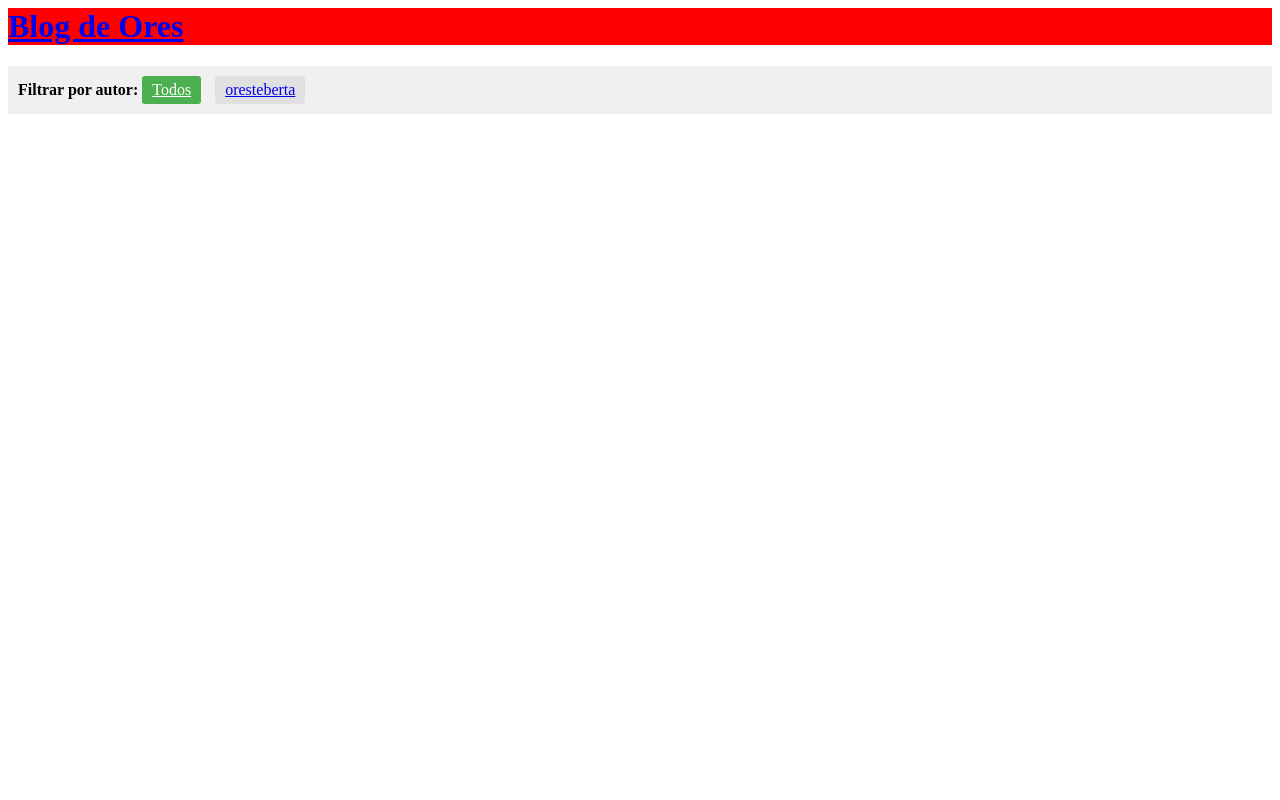
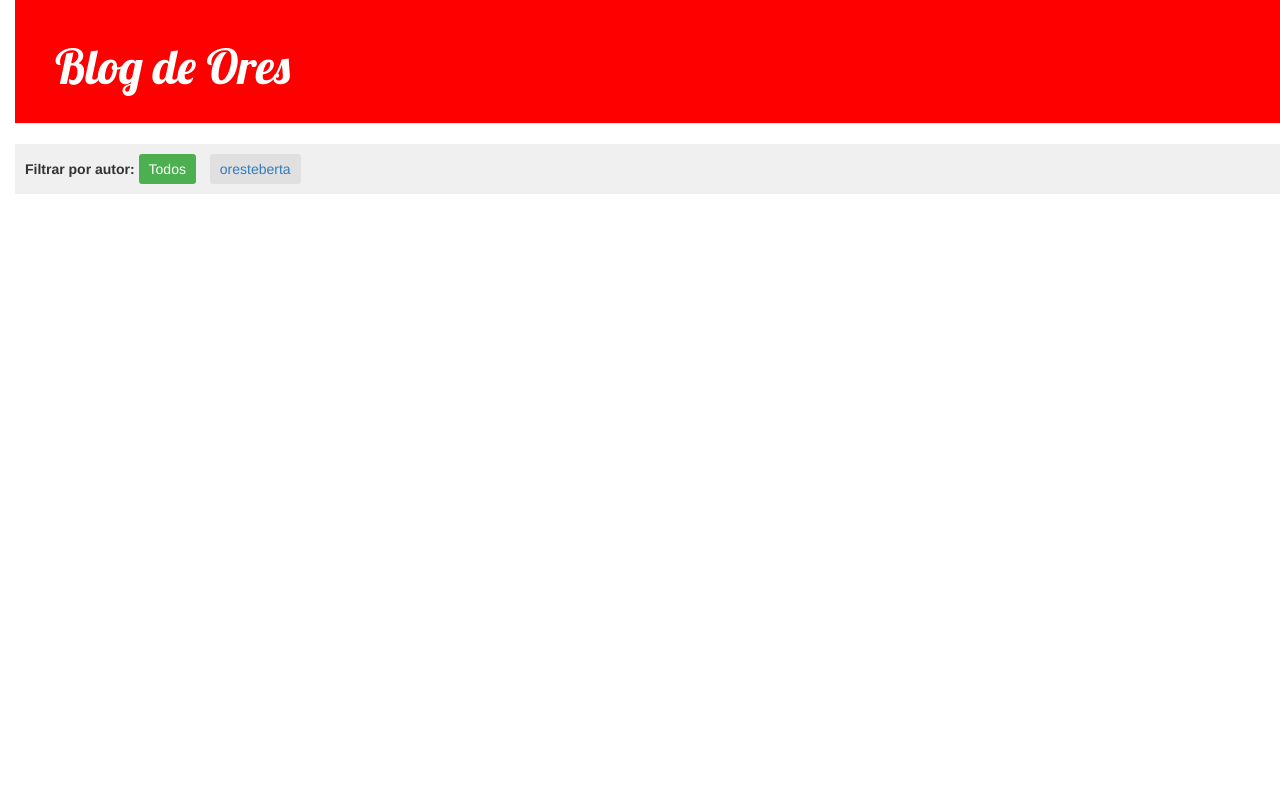
Before and after one commit to ores999/proyDjango, a Django app: template blog/templates/blog/lista_publicaciones.html in a window 1280 px wide. Run offline with Django 3.2, Linux system fonts and the light colour scheme; the template is opened without the code that fills it: values that come from a table or form of the project are taken from there, others are empty; data comes from the database, SQL or seed files in the repository; both versions use the stored data as it was after the commit; some libraries are stand-ins or nearby versions.

Commit message:
Modificaciones CSS

```diff
--- a/blog/models.py
+++ b/blog/models.py
@@ -8,6 +8,7 @@
     texto = models.TextField()
     fecha_creacion = models.DateTimeField(default=timezone.now)
     hora_creacion = models.DateTimeField(blank=True, null=True)
+    fecha_publicacion = models.DateTimeField(blank=True, null=True)
 
     def publicar(self):
         self.fecha_publicacion = timezone.now()
@@ -15,5 +16,3 @@
 
     def __str__(self):
         return self.titulo
-
-fecha_publicacion = models.DateTimeField(blank=True, null=True)
--- /dev/null
+++ b/blog/static/css/blog.css
@@ -0,0 +1,68 @@
+h1 a, h2 a {
+color: #C25100;
+font-family: 'Lobster';
+}
+
+body {
+padding-left: 15px;
+}
+
+.filtro-usuarios {
+            margin: 15px 0;
+            padding: 10px;
+            background: #f0f0f0;
+        }
+        .usuario-filtro {
+            display: inline-block;
+            margin-right: 10px;
+            padding: 5px 10px;
+            background: #e0e0e0;
+            border-radius: 3px;
+        }
+        .usuario-filtro.activo {
+            background: #4CAF50;
+            color: white;
+        }
+        .limpiar-filtro {
+            display: inline-block;
+            margin-left: 10px;
+            color: #666;
+        }
+
+.page-header {
+background-color: #C25100;
+margin-top: 0;
+padding: 20px 20px 20px 40px;
+}
+.page-header h1, .page-header h1 a, .page-header h1 a:visited, .page-header h1 a:active {
+color: #ffffff;
+font-size: 36pt;
+text-decoration: none;
+}
+.content {
+margin-left: 40px;
+}
+h1, h2, h3, h4 {
+font-family: 'Lobster', cursive;
+}
+.date {
+color: #828282;
+}
+.save {
+float: right;
+}
+.post-form textarea, .post-form input {
+width: 100%;
+}
+.top-menu, .top-menu:hover, .top-menu:visited {
+color: #ffffff;
+float: right;
+font-size: 26pt;
+margin-right: 20px;
+}
+.post {
+margin-bottom: 70px;
+}
+.post h2 a, .post h2 a:visited {
+color: #000000;
+}
--- a/blog/templates/blog/lista_publicaciones.html
+++ b/blog/templates/blog/lista_publicaciones.html
@@ -1,33 +1,14 @@
 {% load static %}
 <html>
 <head>
+    <link href="//fonts.googleapis.com/css?family=Lobster&subset=latin,latin-ext" rel="stylesheet" type="text/css">
+    <link rel="stylesheet" href="//maxcdn.bootstrapcdn.com/bootstrap/3.2.0/css/bootstrap.min.css">
+    <link rel="stylesheet" href="//maxcdn.bootstrapcdn.com/bootstrap/3.2.0/css/bootstrap-theme.min.css">
+    <link rel="stylesheet" href="{% static 'css/blog.css' %}">
     <title>Blog de Ores</title>
-    <style>
-        .filtro-usuarios {
-            margin: 15px 0;
-            padding: 10px;
-            background: #f0f0f0;
-        }
-        .usuario-filtro {
-            display: inline-block;
-            margin-right: 10px;
-            padding: 5px 10px;
-            background: #e0e0e0;
-            border-radius: 3px;
-        }
-        .usuario-filtro.activo {
-            background: #4CAF50;
-            color: white;
-        }
-        .limpiar-filtro {
-            display: inline-block;
-            margin-left: 10px;
-            color: #666;
-        }
-    </style>
 </head>
 <body>
-    <div style="background: red;">
+    <div class="page-header" style="background: red;">
         <h1><a href="/">Blog de Ores</a></h1>
     </div>
     <!-- Filtro por usuario usando enlaces -->
@@ -50,7 +31,7 @@
 
    <!-- Lista de publicaciones -->
 
-   <div>
+   <div class="post">
     {% for publicacion in publicaciones %}
     <p>Publicado: {{ publicacion.fecha_publicacion }} por autor/a: {{ publicacion.autor.username }} </p>
     <h2> <a href=""> {{publicacion.titulo}} </a> </h2>
@@ -58,5 +39,22 @@
     <hr>
     {% endfor %}
    </div>
+
+    <div class="content container">
+        <div class="row">
+            <div class="col-md-8">
+                {% for publicacion in publicaciones %}
+                    <div class="post">
+                            <div class="date">
+                            <p> publicado: {{ publicacion.fecha_publicacion }}</p>
+                            </div>
+                        <h2><a href="">{{ publicacion.titulo }}</a></h2>
+                        <p>{{ publicacion.texto|linebreaksbr }}</p>
+                        <hr>
+                    </div>
+                {% endfor %}
+            </div>
+        </div>
+    </div>
 </body>
 </html>
```
Also changed, not shown: blog/migrations/0003_publicacion_fecha_publicacion.py (added), db.sqlite3.
